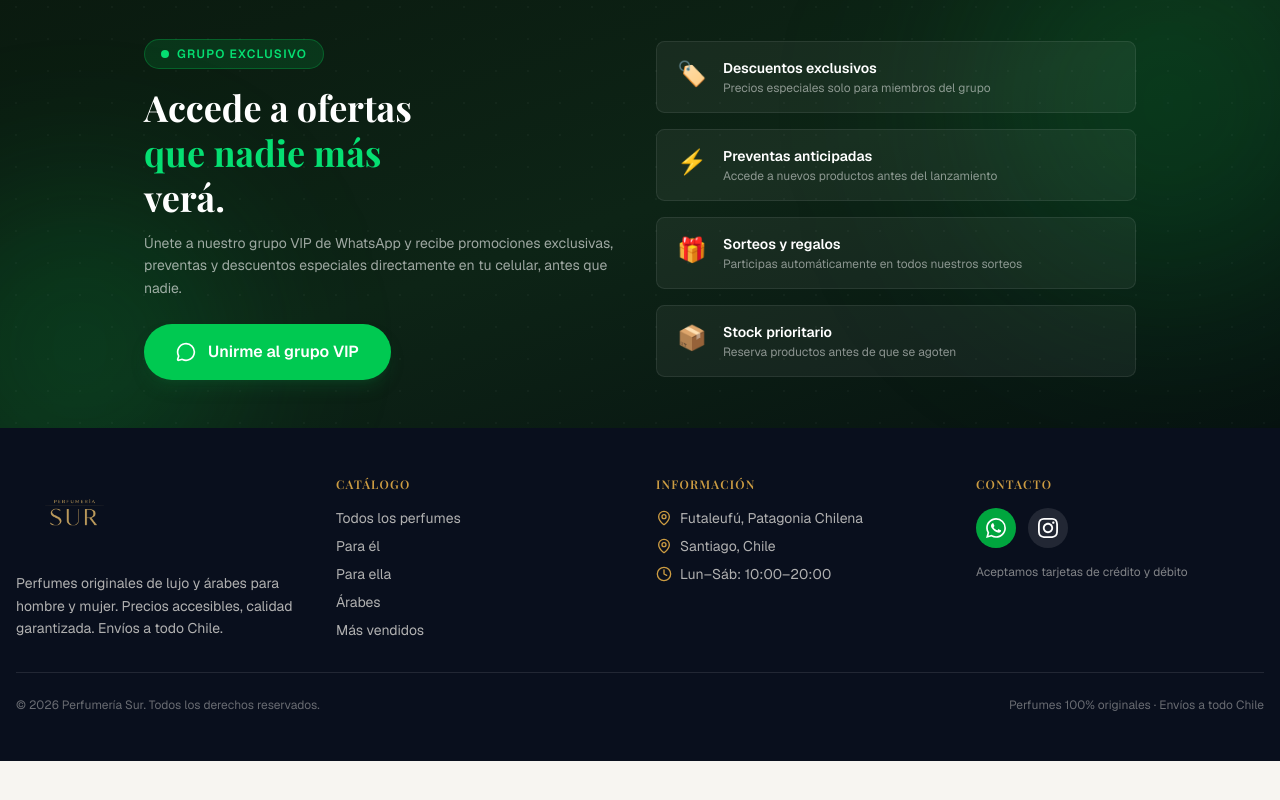
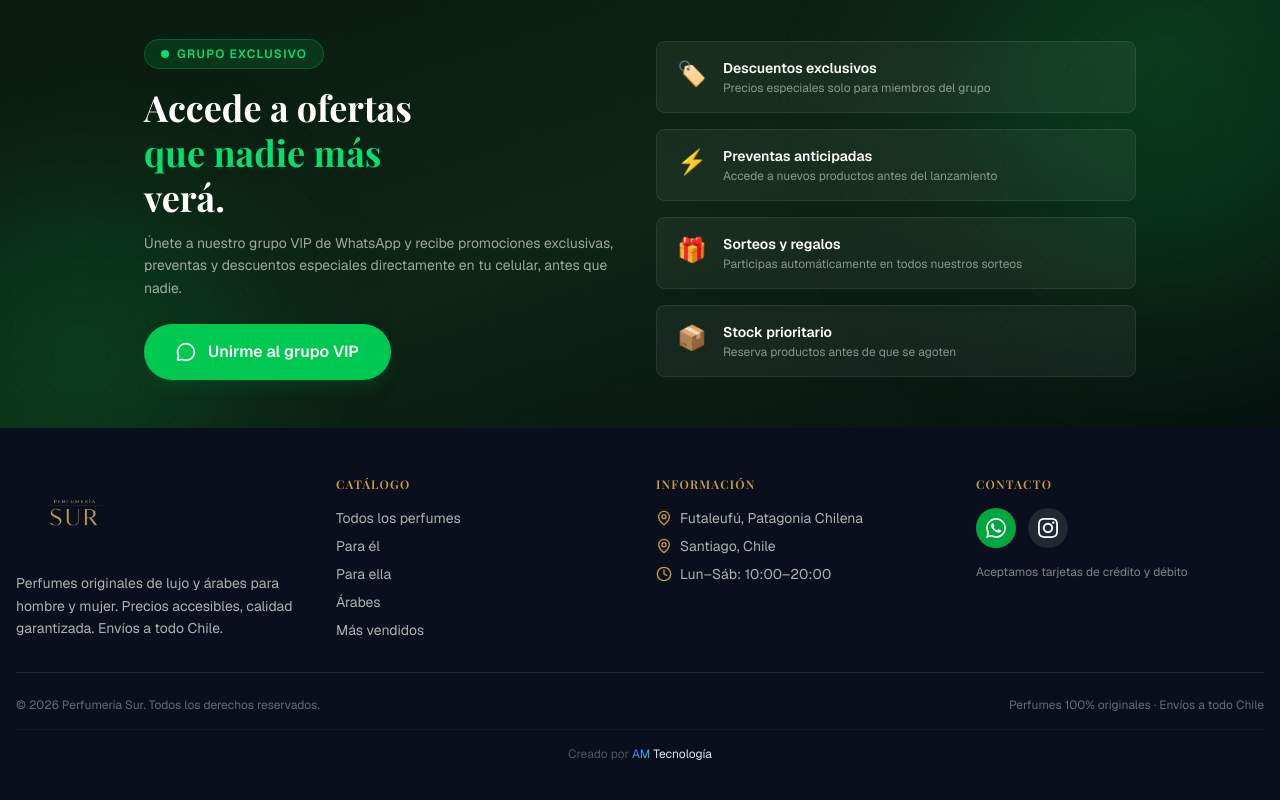
Before and after one commit to micajaproyectos/perfumeria-sur, a Next.js app: page / in a window 1280 px wide. Shown: the part 2055-2855 px from the top of the page. Before the commit the page ends 2816 px from the top, so only its background shows below. Built offline with nearby package versions, Linux system fonts and the light colour scheme.

Commit message:
agregar firma

```diff
--- a/src/components/layout/footer.tsx
+++ b/src/components/layout/footer.tsx
@@ -131,6 +131,20 @@ export function Footer() {
           <p>© 2026 Perfumería Sur. Todos los derechos reservados.</p>
           <p>Perfumes 100% originales · Envíos a todo Chile</p>
         </div>
+        <div className="mt-4 pt-4 border-t border-white/5 text-center text-xs text-cream/30">
+          Creado por{" "}
+          <span
+            style={{
+              background: "linear-gradient(135deg, #6366f1, #22d3ee)",
+              WebkitBackgroundClip: "text",
+              WebkitTextFillColor: "transparent",
+              backgroundClip: "text",
+            }}
+          >
+            AM
+          </span>
+          <span style={{ color: "#e2e8f0" }}> Tecnología</span>
+        </div>
       </div>
     </footer>
   );
```
